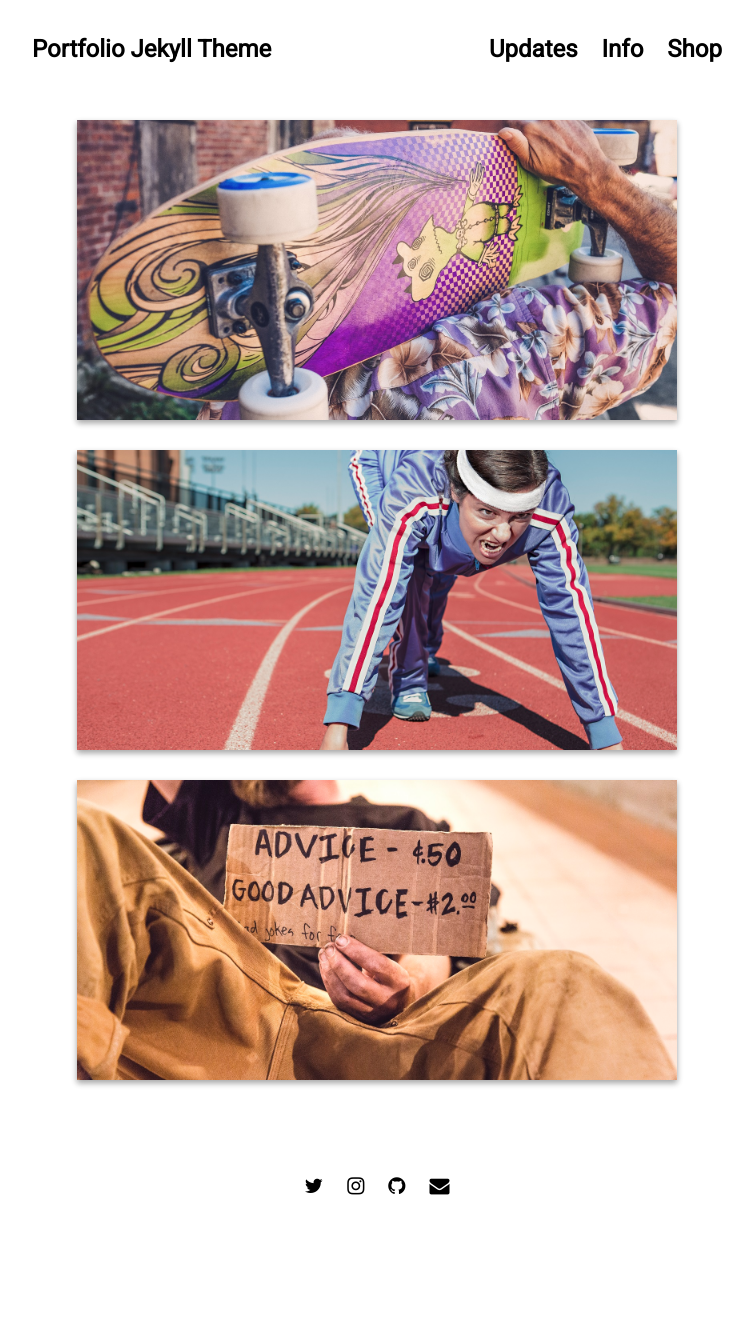
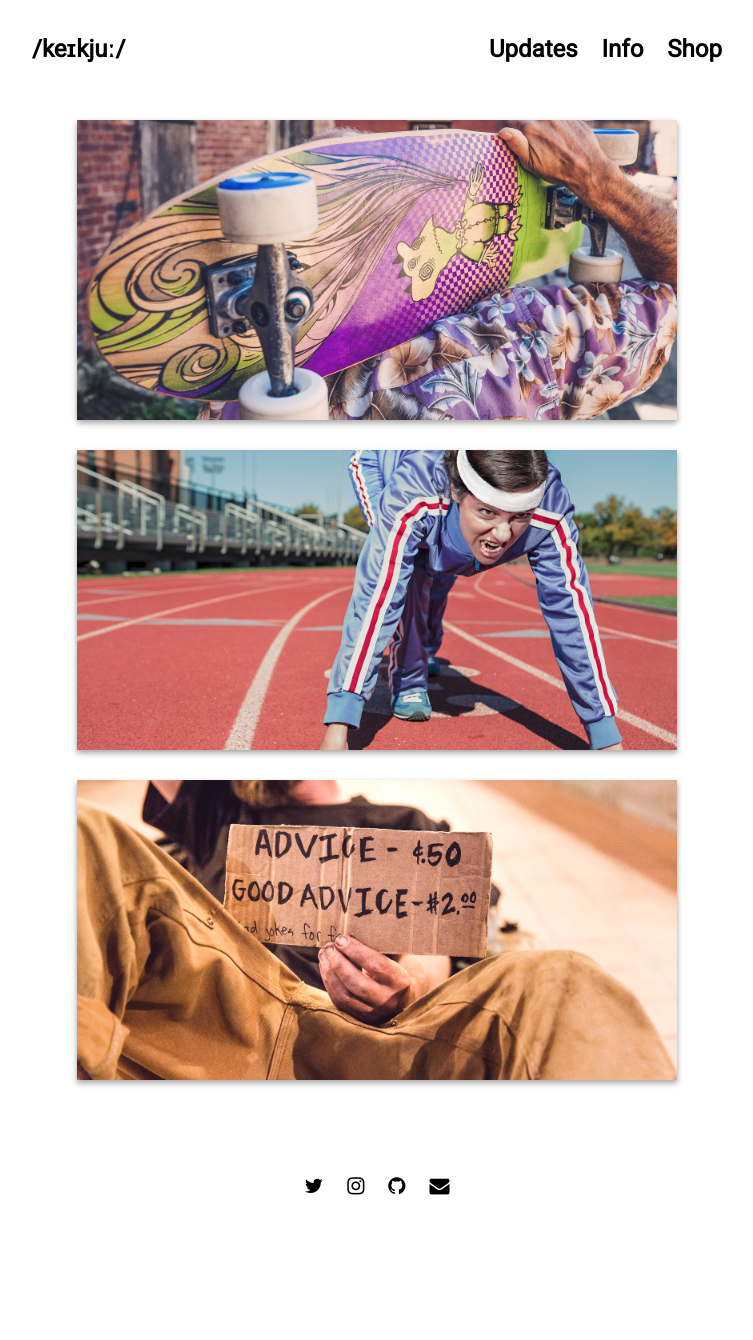
Before and after one commit to keikju/keikju.github.io, a Jekyll site: the page built from index.html, in a window 1280 px wide. Shown: the whole page, without its empty margins (263-1016 px from the left). Built offline with Jekyll 4.4.1, drawn with Linux system fonts in a browser that asks for light colours; nearby versions of some CDN libraries.

Commit message:
site title update

```diff
--- a/_config.yml
+++ b/_config.yml
@@ -12,6 +12,6 @@ sass:
 
 # Customise atom feed settings (this is where Jekyll-Feed gets configuration information)
 
-title:		           "Portfolio Jekyll Theme"
+title:		           "/keɪkjuː/"
 description:	       "Powered by Jekyll and GitHub Pages"
 author:              "Paul Le"
```
